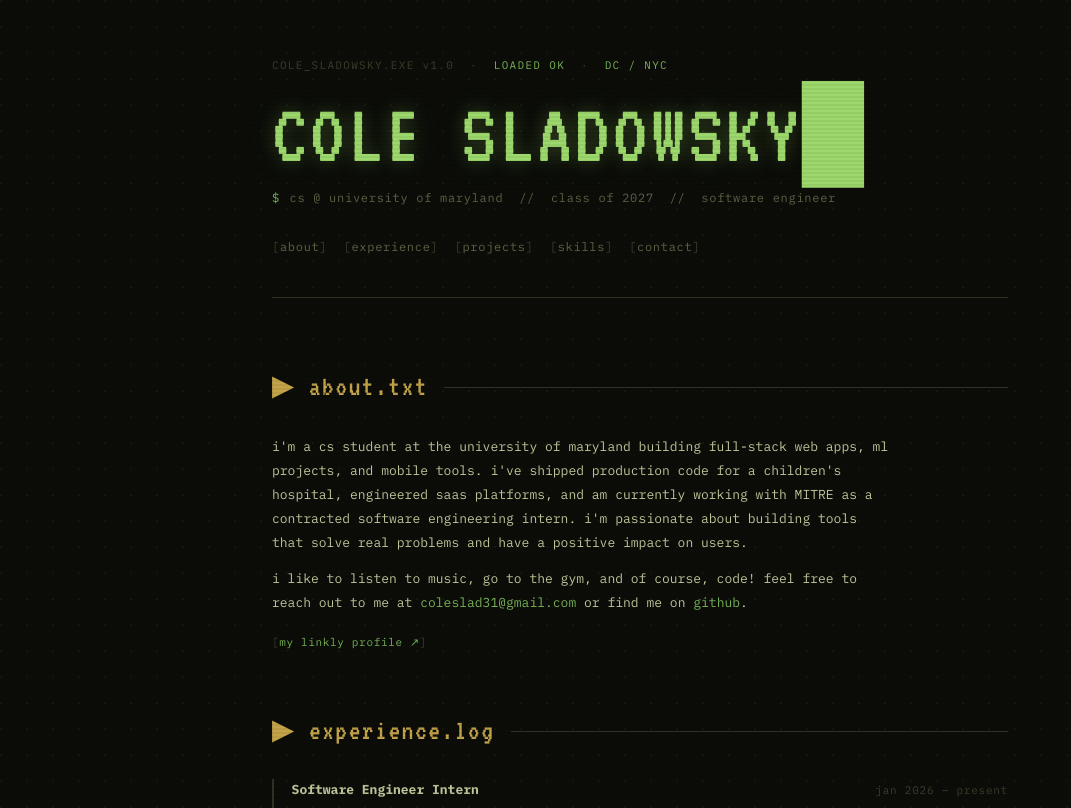
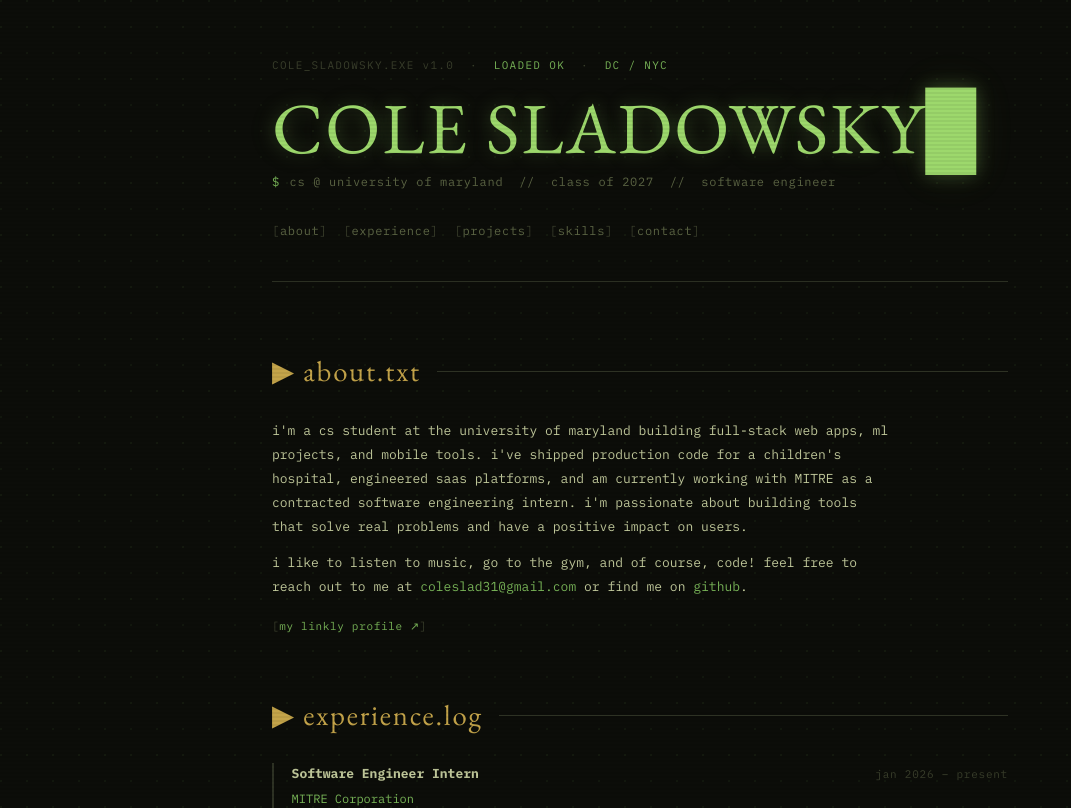
Before and after one commit to ColeSlad/personal-site, a Next.js app: page / in a window 1280 px wide. Shown: the top 808 px of the page, without its empty margins (0-1071 px from the left). Built offline with nearby package versions, Linux system fonts and the light colour scheme.

Commit message:
change font

```diff
--- a/app/globals.css
+++ b/app/globals.css
@@ -130,7 +130,7 @@ a:hover {
 
 .name {
   font-family: var(--font-display, monospace);
-  font-size: clamp(3.2rem, 9vw, 5.5rem);
+  font-size: clamp(3.2rem, 9vw, 4.5rem);
   line-height: 1;
   color: var(--accent-bright);
   letter-spacing: 0.03em;
@@ -141,9 +141,7 @@ a:hover {
 }
 
 .cursor {
-  font-family: var(--font-display, monospace);
-  font-size: clamp(3.2rem, 9vw, 5.5rem);
-  line-height: 1;
+  display: inline;
   color: var(--accent-bright);
   animation: blink 1.1s step-end infinite;
 }
--- a/app/layout.tsx
+++ b/app/layout.tsx
@@ -1,8 +1,8 @@
 import type { Metadata } from "next";
-import { VT323, IBM_Plex_Mono } from "next/font/google";
+import { EB_Garamond, IBM_Plex_Mono } from "next/font/google";
 import "./globals.css";
 
-const vt323 = VT323({
+const eb_Garamond = EB_Garamond({
   weight: "400",
   variable: "--font-display",
   subsets: ["latin"],
@@ -26,7 +26,7 @@ export default function RootLayout({
 }>) {
   return (
     <html lang="en">
-      <body className={`${vt323.variable} ${ibmPlexMono.variable}`}>
+      <body className={`${eb_Garamond.variable} ${ibmPlexMono.variable}`}>
         {children}
       </body>
     </html>
--- a/app/page.tsx
+++ b/app/page.tsx
@@ -9,8 +9,7 @@ export default function Home() {
         </p>
 
         <div className="name-row">
-          <span className="name">COLE SLADOWSKY</span>
-          <span className="cursor">█</span>
+          <span className="name">COLE SLADOWSKY<span className="cursor">█</span></span>
         </div>
 
         <p className="tagline">
```
